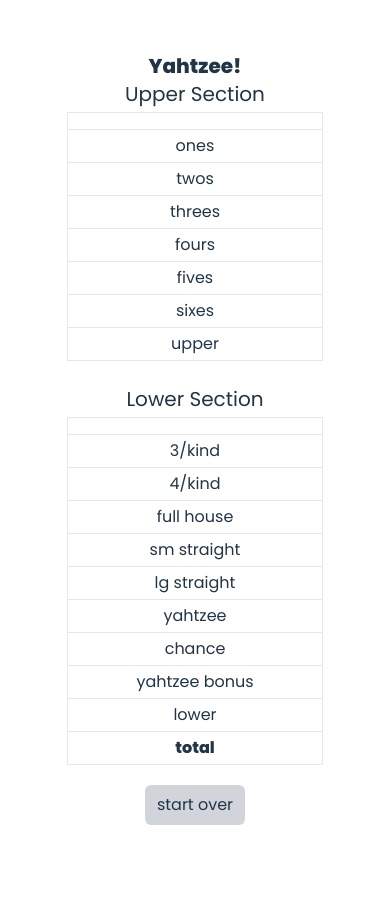
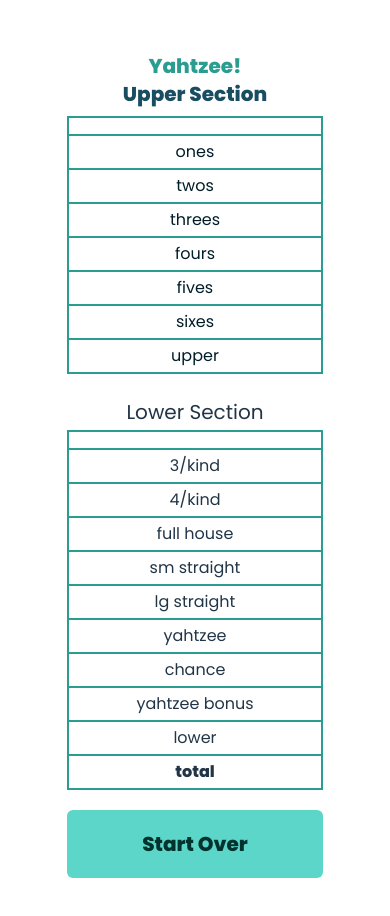
Before and after one commit to jacqueschuis/yahtzee-scorer, a React (Vite) app: page /play in a window 390 px wide. Shown: the top 916 px of the page. Before the commit the page ends 877 px from the top, so only its background shows below. Built offline with nearby package versions, Linux system fonts and the light colour scheme.

Commit message:
styling game board

```diff
--- a/src/components/Game.jsx
+++ b/src/components/Game.jsx
@@ -30,14 +30,14 @@
     const [chanceClick, setChanceClick] = useState(false);
 
     return (
-        <section id="game" className="flex flex-col items-center md:pt-16 pt-5">
+        <section id="game" className="flex flex-col items-center md:pt-16 pt-5 ">
             <Trail>
-                <h1 className="font-bold text-xl">Yahtzee!</h1>
+                <h1 className="font-bold text-xl text-teal-500 dark:text-teal-300">Yahtzee!</h1>
                 {isGameOver &&
                 <div>
-                    <h2 className="font-bold text-5xl mb-5">{winner.name} is the winner!</h2>
+                    <h2 className="ffont-bold text-5xl mb-5 text-teal-500 dark:text-teal-300">{winner.name} is the winner!</h2>
                     <Link to="../new">
-                        <button className="p-3 rounded-md dark:text-black  bg-gray-300 my-5" onClick={() => {
+                        <button className="p-5 rounded-md w-full md:w-3/4 text-xl bg-teal-300 text-teal-900 font-bold my-5 dark:bg-teal-700 dark:text-teal-100" onClick={() => {
                         setGameOver(false);
                         setPlayerList([]);
                         setPlayerNumber(0);
@@ -46,25 +46,27 @@
                     </Link>
                 </div>
                 }
-                <h2 className="text-xl mb-1">Upper Section</h2>
+
+
+                <h2 className="text-xl mb-2 text-blue-700 dark:text-blue-100 font-bold">Upper Section</h2>
                 <div className="overflow-auto h-fit w-full mb-5">
-                    <table className="table-auto text-center self-start min-w-full border border-collapse">
-                        <thead className="border">
-                            <tr className="border">
-                                <th className="p-2 border"></th>
+                    <table className="table-auto text-center self-start min-w-full border-2 border-teal-500 border-2-collapse text-blue-900 dark:text-teal-300">
+                        <thead className="border-teal-500 border-2">
+                            <tr className="border-teal-500 border-2">
+                                <th className="p-2 border-teal-500 border-2"></th>
                                 {playerList.map((player, index) => {
-                                    return <th className={`p-2 border ${turnCount % playerNumber === index ? "bg-green-500" : ""}`} key={player.name}>{player.name}</th>
+                                    return <th className={`p-2 border-teal-500 border-2 dark:text-blue-100 ${turnCount % playerNumber === index ? "bg-teal-300 dark:bg-teal-500" : ""}`} key={player.name}>{player.name}</th>
                                 })}
                             </tr>
                         </thead>
                         <tbody>
                             <tr className="relative">
-                                <td className="p-2 border sticky left-0 bg-white dark:bg-black">ones</td>
+                                <td className="p-2 border-teal-500 border-2 sticky left-0 bg-white dark:bg-black">ones</td>
                                 {playerList.map((player, index) => {
                                     const [isDisabled, setIsDisabled] = useState(false);
 
                                     return (
-                                        <td className="border" key={player.name + "Ones"}>
+                                        <td className="border-teal-500 border-2" key={player.name + "Ones"}>
                                             <input
                                                 type="tel"
                                                 className="text-center w-full h-full p-2"
@@ -93,12 +95,12 @@
                                 })}
                             </tr>
                             <tr className="relative">
-                                <td className="p-2 border sticky left-0 bg-white dark:bg-black">twos</td>
+                                <td className="p-2 border-teal-500 border-2 sticky left-0 bg-white dark:bg-black">twos</td>
                                 {playerList.map((player, index) => {
                                     const [isDisabled, setIsDisabled] = useState(false);
 
                                     return (
-                                        <td className="border" key={player.name + "Twos"}>
+                                        <td className="border-teal-500 border-2" key={player.name + "Twos"}>
                                             <input
                                                 type="tel"
                                                 className="text-center w-full h-full p-2"
@@ -127,12 +129,12 @@
                                 })}
                             </tr>
                             <tr className="relative">
-                                <td className="p-2 border sticky left-0 bg-white dark:bg-black">threes</td>
+                                <td className="p-2 border-teal-500 border-2 sticky left-0 bg-white dark:bg-black">threes</td>
                                 {playerList.map((player, index) => {
                                     const [isDisabled, setIsDisabled] = useState(false);
 
                                     return (
-                                        <td className="border" key={player.name + "Threes"}>
+                                        <td className="border-teal-500 border-2" key={player.name + "Threes"}>
                                             <input
                                                 type="tel"
                                                 className="text-center w-full h-full p-2"
@@ -161,12 +163,12 @@
                                 })}
                             </tr>
                             <tr className="relative">
-                                <td className="p-2 border sticky left-0 bg-white dark:bg-black">fours</td>
+                                <td className="p-2 border-teal-500 border-2 sticky left-0 bg-white dark:bg-black">fours</td>
                                 {playerList.map((player, index) => {
                                     const [isDisabled, setIsDisabled] = useState(false);
 
                                     return (
-                                        <td className="border" key={player.name + "Fours"}>
+                                        <td className="border-teal-500 border-2" key={player.name + "Fours"}>
                                             <input
                                                 type="tel"
                                                 className="text-center w-full h-full p-2"
@@ -196,12 +198,12 @@
                                 })}
                             </tr>
                             <tr className="relative">
-                                <td className="p-2 border sticky left-0 bg-white dark:bg-black">fives</td>
+                                <td className="p-2 border-teal-500 border-2 sticky left-0 bg-white dark:bg-black">fives</td>
                                 {playerList.map((player, index) => {
                                     const [isDisabled, setIsDisabled] = useState(false);
 
                                     return (
-                                        <td className="border" key={player.name + "Fives"}>
+                                        <td className="border-teal-500 border-2" key={player.name + "Fives"}>
                                             <input
                                                 type="tel"
                                                 className="text-center w-full h-full p-2"
@@ -230,12 +232,12 @@
                                 })}
                             </tr>
                             <tr className="relative">
-                                <td className="p-2 border sticky left-0 bg-white dark:bg-black">sixes</td>
+                                <td className="p-2 border-teal-500 border-2 sticky left-0 bg-white dark:bg-black">sixes</td>
                                 {playerList.map((player, index) => {
                                     const [isDisabled, setIsDisabled] = useState(false);
 
                                     return (
-                                        <td className="border" key={player.name + "Sixes"}>
+                                        <td className="border-teal-500 border-2" key={player.name + "Sixes"}>
                                             <input
                                                 type="tel"
                                                 className="text-center w-full h-full p-2"
@@ -264,9 +266,9 @@
                                 })}
                             </tr>
                             <tr className="relative">
-                                <td className="p-2 border sticky left-0 bg-white dark:bg-black">upper</td>
+                                <td className="p-2 border-teal-500 border-2 sticky left-0 bg-white dark:bg-black">upper</td>
                                 {playerList.map((player, index) => {
-                                    return <td className="border" key={player.name + "UpperScore"}><input disabled className="text-center w-full h-full p-2" value={player.upperScore} /></td>
+                                    return <td className="border-teal-500 border-2" key={player.name + "UpperScore"}><input disabled className="text-center w-full h-full p-2" value={player.upperScore} /></td>
                                 })}
                             </tr>
                         </tbody>
@@ -274,23 +276,23 @@
                 </div>
                 <h2 className="text-xl my-1">Lower Section</h2>
                 <div className="overflow-auto h-fit w-full">
-                    <table className="table-auto text-center self-start min-w-full border border-collapse">
-                        <thead className="border">
-                            <tr className="border">
-                                <th className="p-2 border"></th>
+                    <table className="table-auto text-center self-start min-w-full border-2 border-teal-500 border-2-collapse">
+                        <thead className="border-teal-500 border-2">
+                            <tr className="border-teal-500 border-2">
+                                <th className="p-2 border-teal-500 border-2"></th>
                                 {playerList.map((player, index) => {
-                                    return <th className={`p-2 border ${turnCount % playerNumber === index ? "bg-green-500" : ""}`} key={player.name}>{player.name}</th>
+                                    return <th className={`p-2 border-teal-500 border-2 dark:text-blue-100 ${turnCount % playerNumber === index ? "bg-teal-300 dark:bg-teal-500" : ""}`} key={player.name}>{player.name}</th>
                                 })}
                             </tr>
                         </thead>
                         <tbody>
                             <tr className="relative">
-                                <td className="p-2 border sticky left-0 bg-white dark:bg-black" onClick={() => setThreeKindClick(!threeKindClick)}>{threeKindClick ? "total all" : "3/kind"}</td>
+                                <td className="p-2 border-teal-500 border-2 sticky left-0 bg-white dark:bg-black" onClick={() => setThreeKindClick(!threeKindClick)}>{threeKindClick ? "total all" : "3/kind"}</td>
                                 {playerList.map((player, index) => {
                                     const [isDisabled, setIsDisabled] = useState(false);
 
                                     return (
-                                        <td className="border" key={player.name + "ThreeOfAKind"}>
+                                        <td className="border-teal-500 border-2" key={player.name + "ThreeOfAKind"}>
                                             <input
                                                 type="tel"
                                                 className="text-center w-full h-full p-2"
@@ -319,12 +321,12 @@
                                 })}
                             </tr>
                             <tr className="relative">
-                                <td className="p-2 border sticky left-0 bg-white dark:bg-black" onClick={() => setFourKindClick(!fourKindClick)}>{fourKindClick ? "total all" : '4/kind'}</td>
+                                <td className="p-2 border-teal-500 border-2 sticky left-0 bg-white dark:bg-black" onClick={() => setFourKindClick(!fourKindClick)}>{fourKindClick ? "total all" : '4/kind'}</td>
                                 {playerList.map((player, index) => {
                                     const [isDisabled, setIsDisabled] = useState(false);
 
                                     return (
-                                        <td className="border" key={player.name + "FourOfAKind"}>
+                                        <td className="border-teal-500 border-2" key={player.name + "FourOfAKind"}>
                                             <input
                                                 type="tel"
                                                 className="text-center w-full h-full p-2"
@@ -353,12 +355,12 @@
                                 })}
                             </tr>
                             <tr className="relative">
-                                <td className="p-2 border sticky left-0 bg-white dark:bg-black" onClick={() => setFullHouseClick(!fullHouseClick)}>{fullHouseClick ? "25" : "full house"}</td>
+                                <td className="p-2 border-teal-500 border-2 sticky left-0 bg-white dark:bg-black" onClick={() => setFullHouseClick(!fullHouseClick)}>{fullHouseClick ? "25" : "full house"}</td>
                                 {playerList.map((player, index) => {
                                     const [isDisabled, setIsDisabled] = useState(false);
 
                                     return (
-                                        <td className="border" key={player.name + "FullHouse"}>
+                                        <td className="border-teal-500 border-2" key={player.name + "FullHouse"}>
                                             <input
                                                 type="tel"
                                                 className="text-center w-full h-full p-2"
@@ -387,12 +389,12 @@
                                 })}
                             </tr>
                             <tr className="relative">
-                                <td className="p-2 border sticky left-0 bg-white dark:bg-black" onClick={() => setSmStraightClick(!smStraightClick)}>{smStraightClick ? "30" : "sm straight"}</td>
+                                <td className="p-2 border-teal-500 border-2 sticky left-0 bg-white dark:bg-black" onClick={() => setSmStraightClick(!smStraightClick)}>{smStraightClick ? "30" : "sm straight"}</td>
                                 {playerList.map((player, index) => {
                                     const [isDisabled, setIsDisabled] = useState(false);
 
                                     return (
-                                        <td className="border" key={player.name + "SmStraight"}>
+                                        <td className="border-teal-500 border-2" key={player.name + "SmStraight"}>
                                             <input
                                                 type="tel"
                                                 className="text-center w-full h-full p-2"
@@ -421,12 +423,12 @@
                                 })}
                             </tr>
                             <tr className="relative">
-                                <td className="p-2 border sticky left-0 bg-white dark:bg-black" onClick={() => setLgStraightClick(!lgStraightClick)}>{lgStraightClick ? "40" : "lg straight"}</td>
+                                <td className="p-2 border-teal-500 border-2 sticky left-0 bg-white dark:bg-black" onClick={() => setLgStraightClick(!lgStraightClick)}>{lgStraightClick ? "40" : "lg straight"}</td>
                                 {playerList.map((player, index) => {
                                     const [isDisabled, setIsDisabled] = useState(false);
 
                                     return (
-                                        <td className="border" key={player.name + "LgStraight"}>
+                                        <td className="border-teal-500 border-2" key={player.name + "LgStraight"}>
                                             <input
                                                 type="tel"
                                                 className="text-center w-full h-full p-2"
@@ -455,12 +457,12 @@
                                 })}
                             </tr>
                             <tr className="relative">
-                                <td className="p-2 border sticky left-0 bg-white dark:bg-black" onClick={() => setYahtzeeClick(!yahtzeeClick)}>{yahtzeeClick ? "50" : "yahtzee"}</td>
+                                <td className="p-2 border-teal-500 border-2 sticky left-0 bg-white dark:bg-black" onClick={() => setYahtzeeClick(!yahtzeeClick)}>{yahtzeeClick ? "50" : "yahtzee"}</td>
                                 {playerList.map((player, index) => {
                                     const [isDisabled, setIsDisabled] = useState(false);
 
                                     return (
-                                        <td className="border" key={player.name + "Yahtzee"}>
+                                        <td className="border-teal-500 border-2" key={player.name + "Yahtzee"}>
                                             <input
                                                 type="tel"
                                                 className="text-center w-full h-full p-2"
@@ -489,12 +491,12 @@
                                 })}
                             </tr>
                             <tr className="relative">
-                                <td className="p-2 border sticky left-0 bg-white dark:bg-black" onClick={() => setChanceClick(!chanceClick)}>{chanceClick ? "total all" : "chance"}</td>
+                                <td className="p-2 border-teal-500 border-2 sticky left-0 bg-white dark:bg-black" onClick={() => setChanceClick(!chanceClick)}>{chanceClick ? "total all" : "chance"}</td>
                                 {playerList.map((player, index) => {
                                     const [isDisabled, setIsDisabled] = useState(false);
 
                                     return (
-                                        <td className="border" key={player.name + "Chance"}>
+                                        <td className="border-teal-500 border-2" key={player.name + "Chance"}>
                                             <input
                                                 type="tel"
                                                 className="text-center w-full h-full p-2"
@@ -523,10 +525,10 @@
                                 })}
                             </tr>
                             <tr className="relative">
-                                <td className="p-2 border sticky left-0 bg-white dark:bg-black">yahtzee bonus</td>
+                                <td className="p-2 border-teal-500 border-2 sticky left-0 bg-white dark:bg-black">yahtzee bonus</td>
                                 {playerList.map((player, index) => {
                                     return (
-                                        <td className="border" key={player.name + "YahtzeeBonus"}>
+                                        <td className="border-teal-500 border-2" key={player.name + "YahtzeeBonus"}>
                                             <input
                                                 type="tel"
                                                 className="text-center w-full h-full p-2"
@@ -554,15 +556,15 @@
                                 })}
                             </tr>
                             <tr className="relative">
-                                <td className="p-2 border sticky left-0 bg-white dark:bg-black">lower</td>
+                                <td className="p-2 border-teal-500 border-2 sticky left-0 bg-white dark:bg-black">lower</td>
                                 {playerList.map((player, index) => {
-                                    return <td className="border" key={player.name + "LowerScore"}><input disabled className="text-center w-full h-full p-2" value={player.lowerScore} /></td>
+                                    return <td className="border-teal-500 border-2" key={player.name + "LowerScore"}><input disabled className="text-center w-full h-full p-2" value={player.lowerScore} /></td>
                                 })}
                             </tr>
                             <tr className="relative">
-                                <td className="p-2 border font-bold sticky left-0 bg-white dark:bg-black">total</td>
+                                <td className="p-2 border-teal-500 border-2 font-bold sticky left-0 bg-white dark:bg-black">total</td>
                                 {playerList.map((player, index) => {
-                                    return <td className="border" key={player.name + "Total"}><input disabled  className="text-center w-full h-full p-2" value={player.grandTotal} /></td>
+                                    return <td className="border-teal-500 border-2" key={player.name + "Total"}><input disabled  className="text-center w-full h-full p-2" value={player.grandTotal} /></td>
                                 })}
                             </tr>
                         </tbody>
@@ -571,12 +573,12 @@
 
                 <Link to="../new">
                     <button
-                        className="p-3 rounded-md dark:text-black  bg-gray-300 my-5" onClick={() => {
+                        className="p-5 rounded-md w-full md:w-3/4 text-xl bg-teal-300 text-teal-900 font-bold my-5 dark:bg-teal-700 dark:text-teal-100" onClick={() => {
                         setGameOver(false);
                         setPlayerList([]);
                         setPlayerNumber(0);
                         setTurnCount(0);
-                } }>start over</button></Link>
+                } }>Start Over</button></Link>
             </Trail>
         </section>
      );
--- a/src/components/Home.jsx
+++ b/src/components/Home.jsx
@@ -27,7 +27,7 @@
                 </ul>
             </div>
             <Link to="../new">
-                <button className="p-5 rounded-md w-3/4 text-xl bg-teal-300 text-teal-900 font-bold my-5 dark:bg-teal-700 dark:text-teal-100">
+                <button className="p-5 rounded-md w-full md:w-3/4 text-xl bg-teal-300 text-teal-900 font-bold my-5 dark:bg-teal-700 dark:text-teal-100">
                     New Game
                 </button>
             </Link>
--- a/src/components/StartForm.jsx
+++ b/src/components/StartForm.jsx
@@ -140,7 +140,7 @@
                                     })
                                 }
                          </Trail>
-                        <button disabled={(playerList.length !== playerNumber) || playerList.length === 0 || !Number(playerNumber)} className="p-5 rounded-md text-xl bg-teal-300 text-teal-900 font-bold my-5 w-full dark:bg-teal-500 dark:text-teal-100">
+                        <button disabled={(playerList.length !== playerNumber) || playerList.length === 0 || !Number(playerNumber)} className="p-5 rounded-md w-full md:w-3/4 text-xl bg-teal-300 text-teal-900 font-bold my-5 dark:bg-teal-500 dark:text-teal-100">
                             {playerList.length === 0 || playerList.length !== playerNumber ? "Add Players" : "Start Game"}
                         </button>
                     </form>
```
